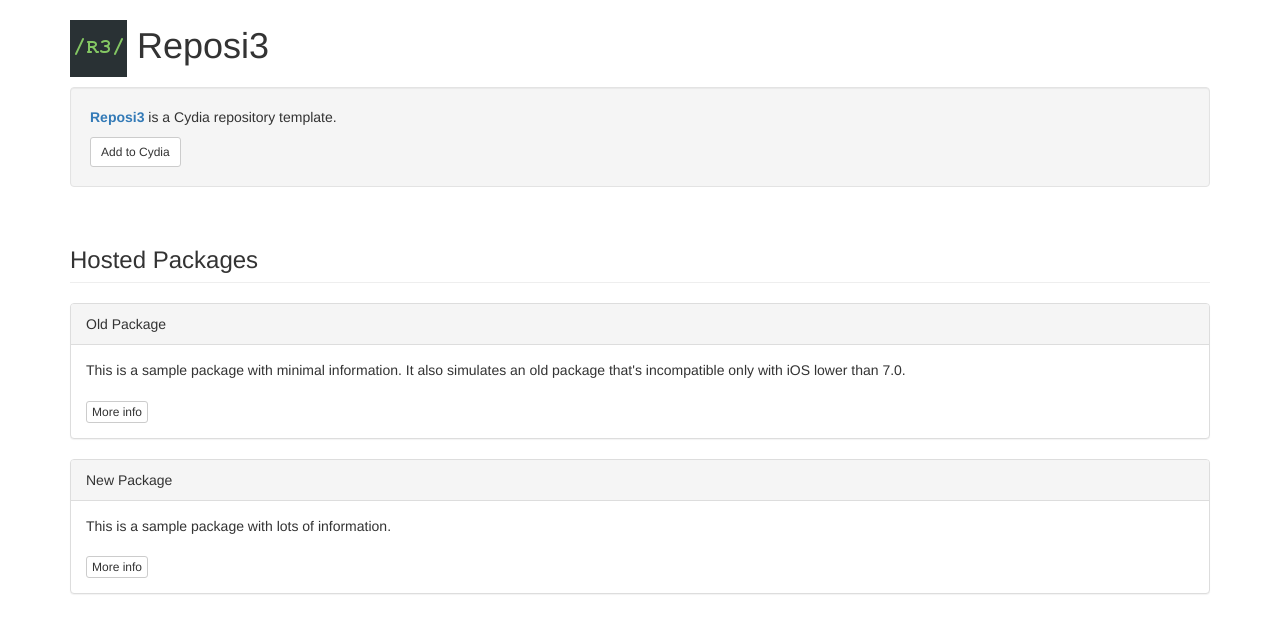
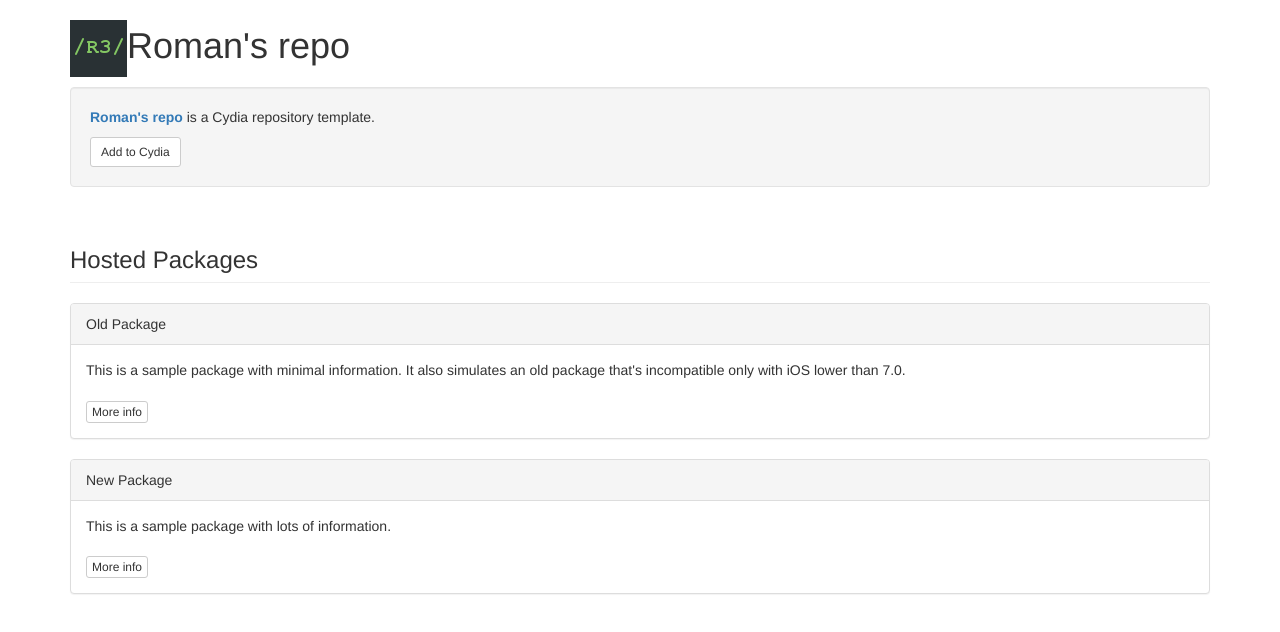
Before and after one commit to CydiaRepoArchiver/OdNairy.github.io, a plain HTML site: page cydia/index.html in a window 1280 px wide. Drawn offline with nearby package versions, Linux system fonts and the light colour scheme.

Commit message:
changed index.html

```diff
--- a/cydia/index.html
+++ b/cydia/index.html
@@ -10,13 +10,13 @@
 <body>
 
 <div class="container">
-	<h1><img src="CydiaIcon.png"> Reposi3</h1>
+	<h1><img src="CydiaIcon.png">Roman's repo</h1>
 </div>
 
 <div class="container">
 	<div class="well">
-		<p><span class="text-primary"><b>Reposi3</span></b> is a Cydia repository template.</p>
-		<a class="btn btn-sm btn-default" href="cydia://url/https://cydia.saurik.com/api/share#?source=https://supermamon.github.io/Reposi3/">Add to Cydia</a>
+		<p><span class="text-primary"><b>Roman's repo</span></b> is a Cydia repository template.</p>
+		<a class="btn btn-sm btn-default" href="cydia://url/https://cydia.saurik.com/api/share#?source=https://odnairy.github.io/cydia/">Add to Cydia</a>
 	</div>
 </div>
 
```
